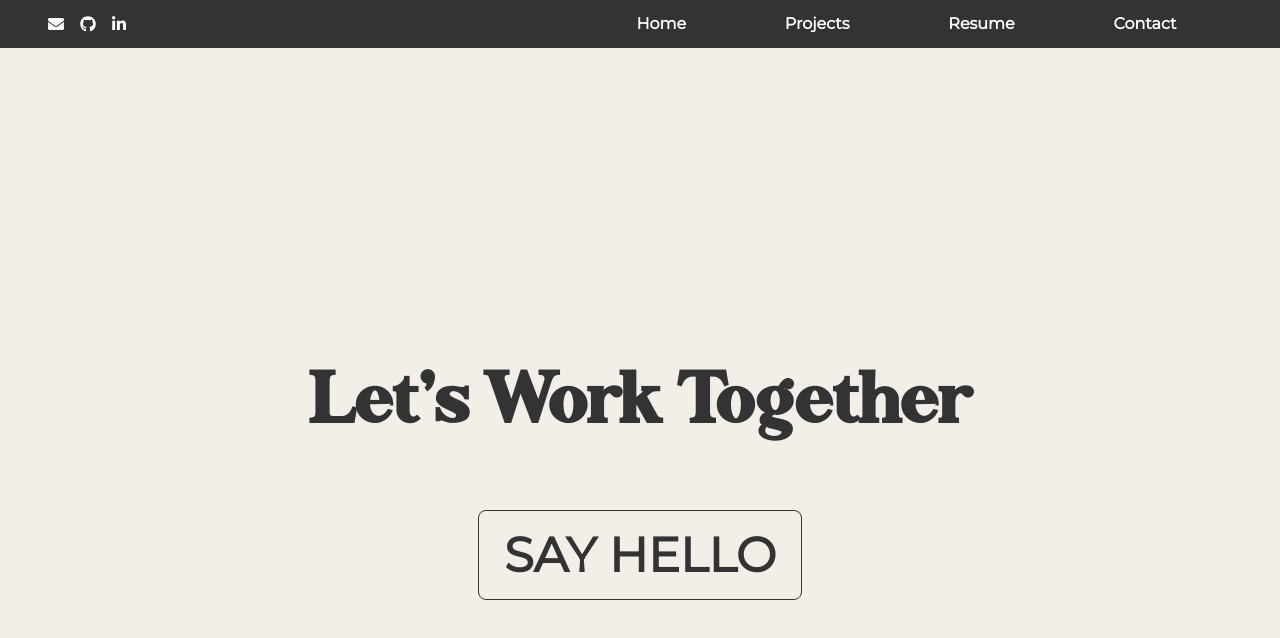
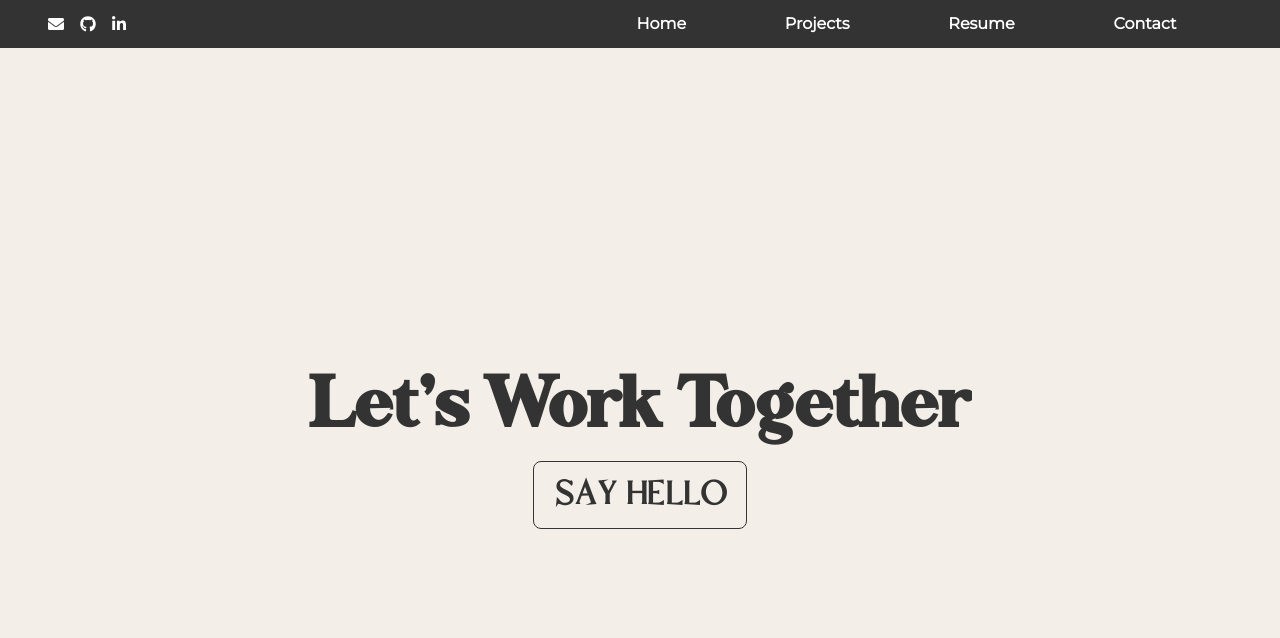
Before and after one commit to kelsiebesingeryeh/personal-website, a React (Create React App) app in the folder persona-website/: page /contact in a window 1280 px wide. Shown: the top 638 px of the page. Built offline with nearby package versions, Linux system fonts and the light colour scheme.

Commit message:
Finish contact page

```diff
--- a/persona-website/src/App/App.css
+++ b/persona-website/src/App/App.css
@@ -22,8 +22,3 @@ body {
   font-family: "chalmersTypeface";
   src: url('chalmersTypeface.woff');
 }
-
-@font-face {
-  font-family: "gourmetLeFrench";
-  src: url('gourmetLeFrench.woff');
-}
--- a/persona-website/src/Contact/Contact.css
+++ b/persona-website/src/Contact/Contact.css
@@ -22,10 +22,10 @@
     color: #333333;
     cursor: pointer;
     text-align: center;
-    padding: 15px 25px;
+    padding: 4px 20px;
     font-weight: bold;
-    font-family: 'Montserrat',
-    sans-serif;
+    margin-top: 1%;
+    font-family: 'branch';
 }
 
 .emailContact:hover {
--- a/persona-website/src/Contact/Contact.js
+++ b/persona-website/src/Contact/Contact.js
@@ -3,11 +3,16 @@ import './Contact.css'
 
 const Contact = () => {
     return (
-    <section className="contactPage">
-      <h2 className="contactTitle">Let's Work Together</h2>
-      <a href="mailto:kelsiebesinger@gmail.com" className="emailContact">SAY HELLO</a>
-    </section>
-
-    )
+      <div>
+        <section className="contactPage content">
+          <h1 className="contactTitle h1Animation skateIn">
+            Let's Work Together
+          </h1>
+          <a href="mailto:kelsiebesinger@gmail.com" className="emailContact">
+            SAY HELLO
+          </a>
+        </section>
+      </div>
+    );
 }
 export default Contact
```
Also changed, not shown: persona-website/src/App/gourmetLeFrench.woff (deleted).
